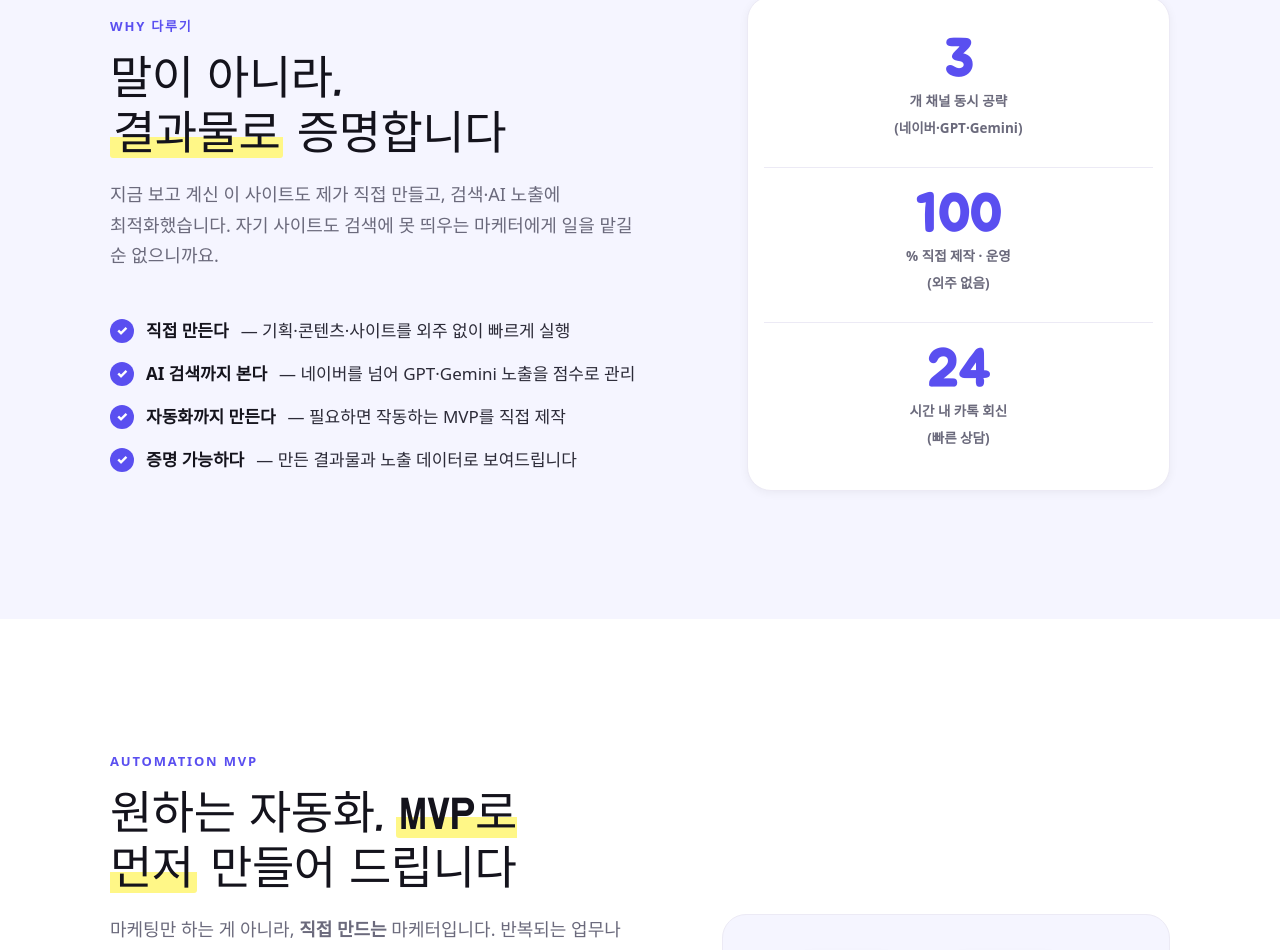
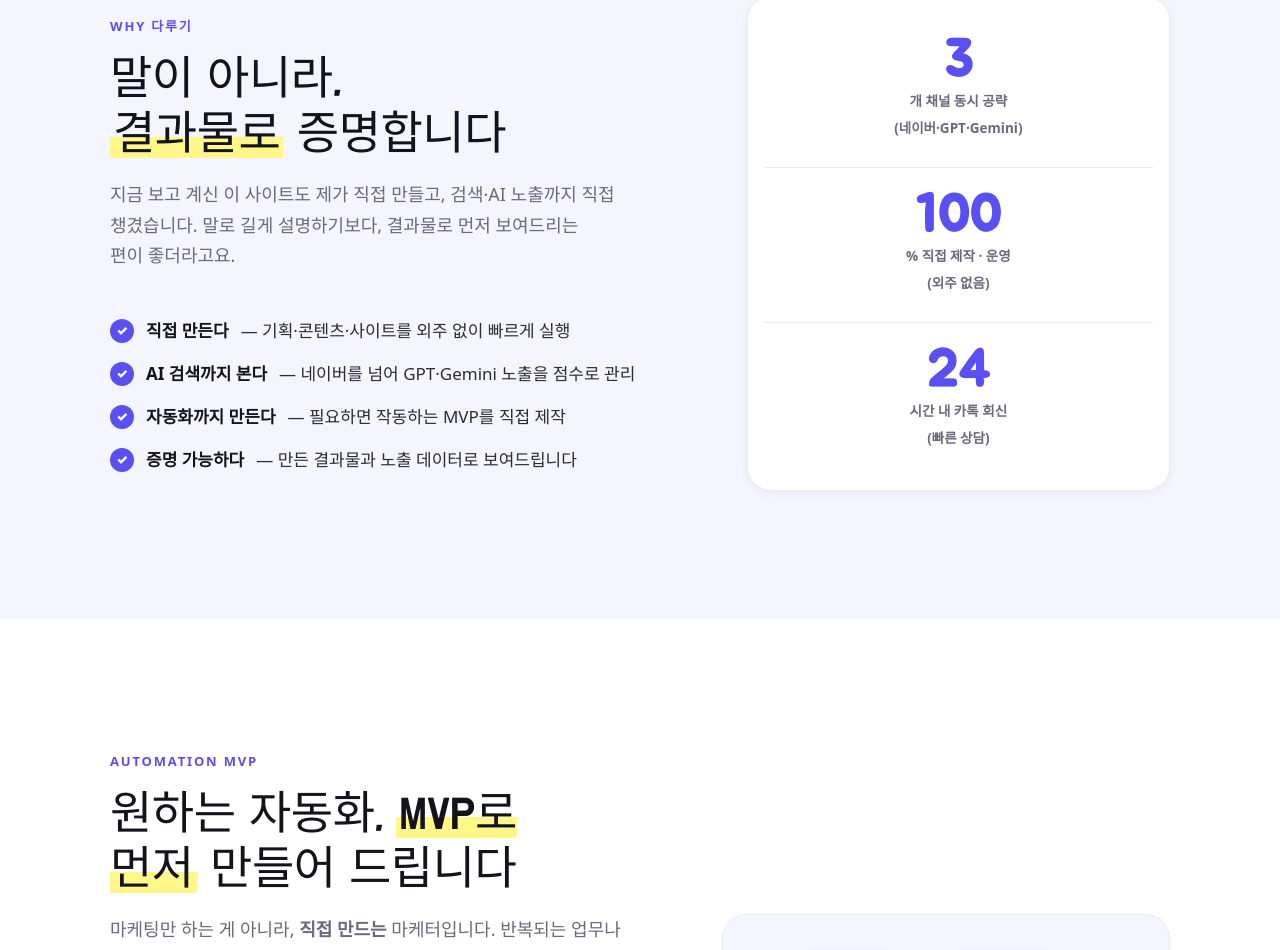
Before and after one commit to Glorious-Darugi/Darugi, a Next.js app: page / in a window 1280 px wide. Shown: the part 2534-3484 px from the top of the page. Built offline with nearby package versions, Linux system fonts and the light colour scheme; a web font is replaced by a local one.

Commit message:
Soften WHY section copy (less boastful tone)

```diff
--- a/app/page.tsx
+++ b/app/page.tsx
@@ -186,9 +186,9 @@ export default function Home() {
               말이 아니라, <span className="hl">결과물로</span> 증명합니다
             </h2>
             <p className="section__lead">
-              지금 보고 계신 이 사이트도 제가 직접 만들고, 검색·AI 노출에
-              최적화했습니다. 자기 사이트도 검색에 못 띄우는 마케터에게 일을 맡길
-              순 없으니까요.
+              지금 보고 계신 이 사이트도 제가 직접 만들고, 검색·AI 노출까지
+              직접 챙겼습니다. 말로 길게 설명하기보다, 결과물로 먼저
+              보여드리는 편이 좋더라고요.
             </p>
             <ul className="checklist">
               <li>
```
